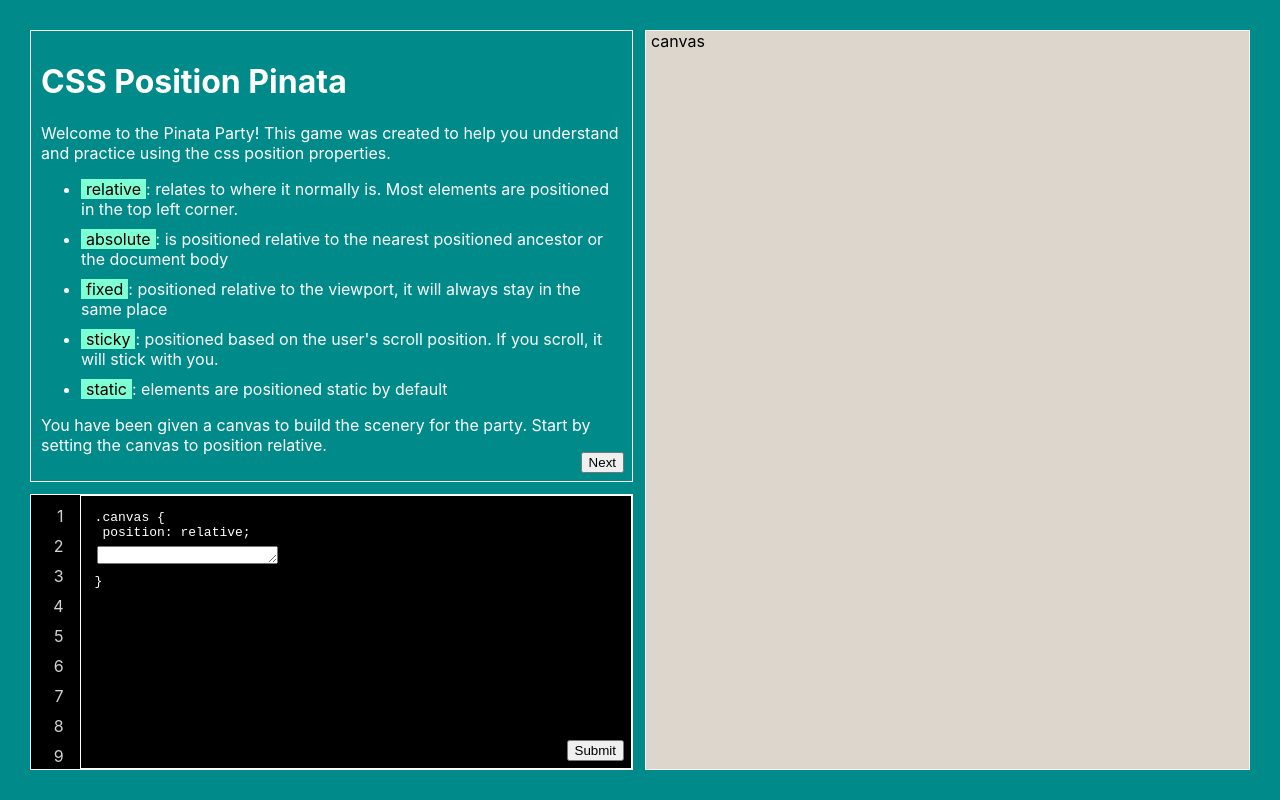
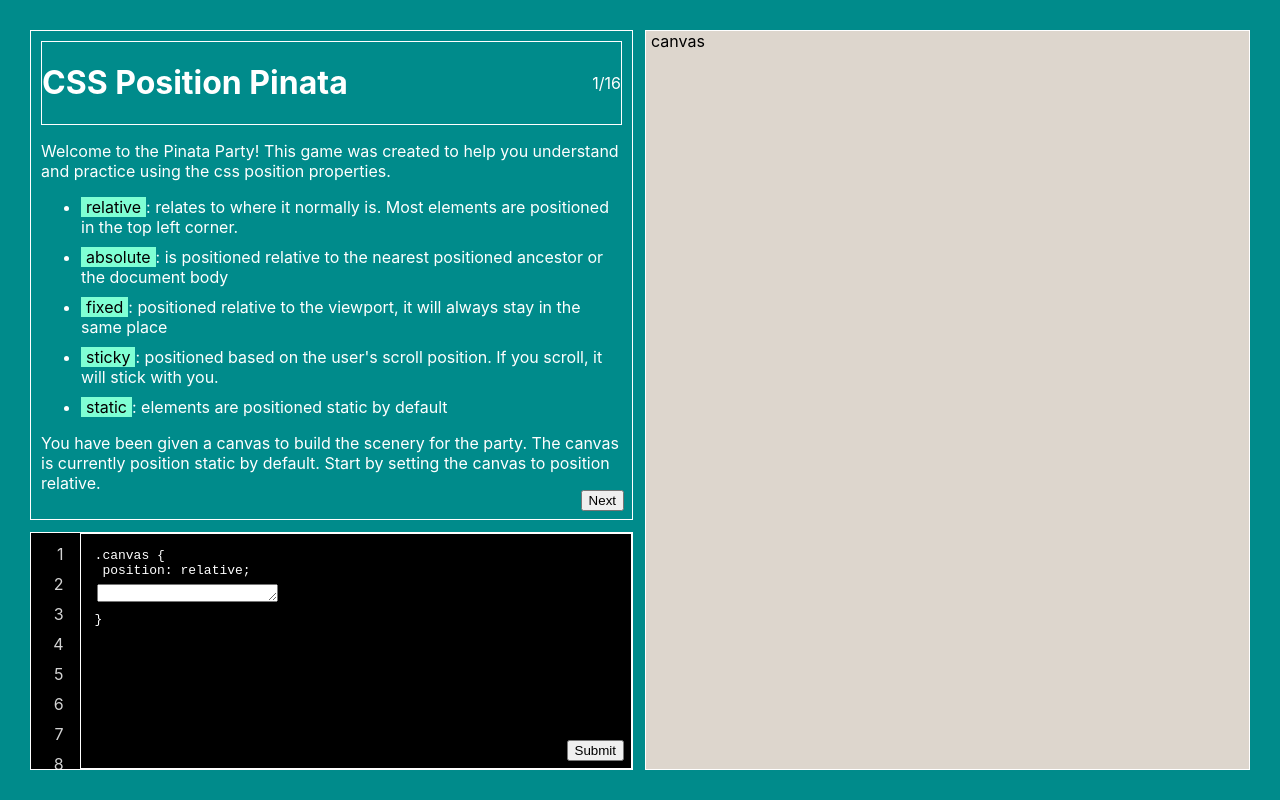
Before and after one commit to karisP/css-position-pinata, a React (Create React App) app: page / in a window 1280 px wide. Built offline with nearby package versions, Linux system fonts and the light colour scheme.

Commit message:
using instr data file and display current step

```diff
--- a/src/components/Instructions/Instructions.module.css
+++ b/src/components/Instructions/Instructions.module.css
@@ -1,6 +1,12 @@
 .container {
   padding: 10px;
   position: relative;
+}
+
+.titleContainer {
+  display: flex;
+  align-items: center;
+  justify-content: space-between;
 }
 
 li:not(:last-child) {
--- a/src/components/Instructions/Instructions.tsx
+++ b/src/components/Instructions/Instructions.tsx
@@ -1,10 +1,5 @@
-import React from 'react';
+import { instructions } from '../../data/instructions';
 import styles from './Instructions.module.css';
-
-type Instructions = {
-  text: string;
-  action: string | null;
-};
 
 type InstructionsProps = {
   currentStep: number;
@@ -12,20 +7,12 @@ type InstructionsProps = {
 };
 
 const Instructions = (props: InstructionsProps) => {
-  const instructions: Instructions[] = [
-    {
-      text: 'You have been given a canvas to build the scenery for the party. Start by setting the canvas to position relative.',
-      action: 'Next'
-    },
-    {
-      text: 'Now we need to set the grass to the bottom of the screen using position fixed',
-      action: 'Next'
-    }
-  ];
-
   return (
     <div className={styles.container}>
-      <h1>CSS Position Pinata</h1>
+      <div className={styles.titleContainer}>
+        <h1>CSS Position Pinata</h1>
+        <span>{props.currentStep + 1}/16</span>
+      </div>
       <p>
         Welcome to the Pinata Party! This game was created to help you
         understand and practice using the css position properties.
```
